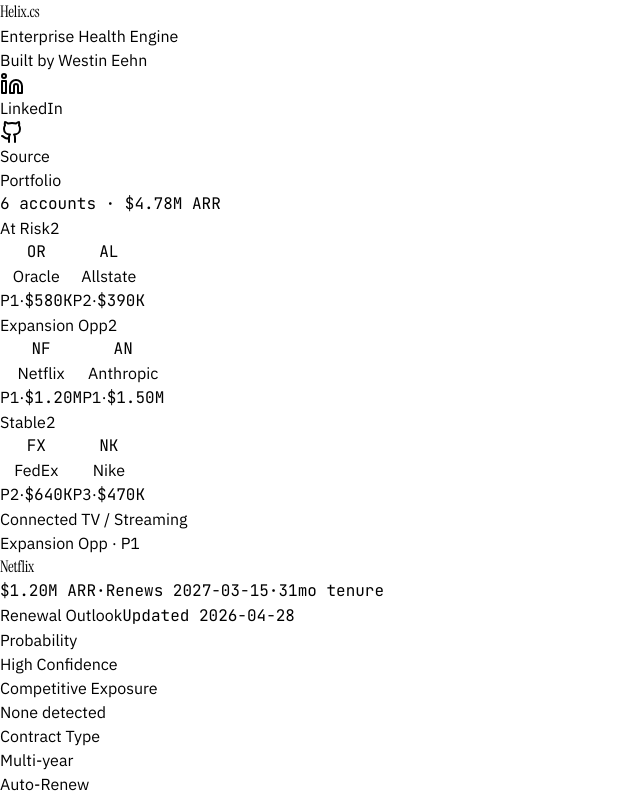
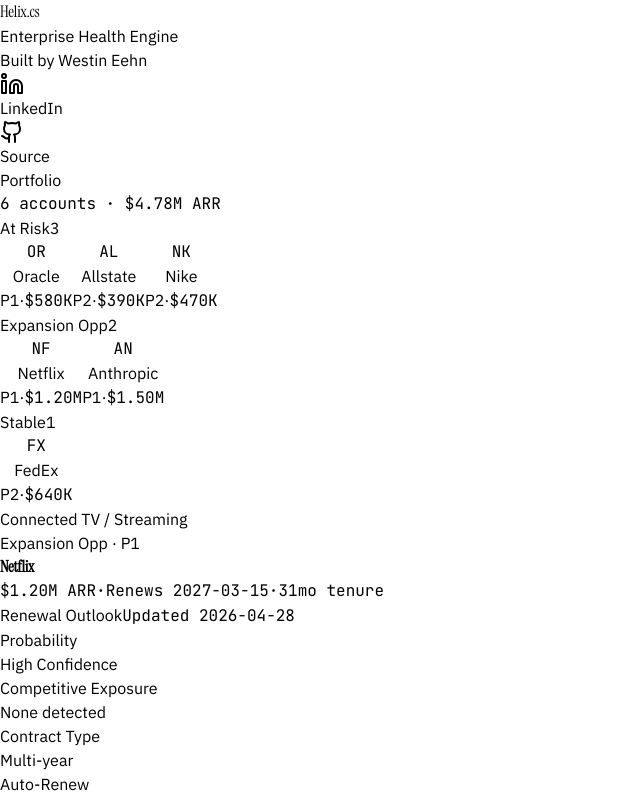
Before and after one commit to westineehn/helix-cx, a React (Vite) app: page / in a window 1280 px wide. Shown: the top 800 px of the page, without its empty margins (0-640 px from the left). Built offline with nearby package versions, Linux system fonts and the light colour scheme.

Commit message:
Update App.jsx

```diff
--- a/src/App.jsx
+++ b/src/App.jsx
@@ -1,9 +1,9 @@
 import { useState, useEffect, useCallback } from "react";
 import { TrendingUp, AlertTriangle, Sparkles, ChevronDown, ChevronRight, MessageSquare, Target, Activity, Users, DollarSign, Calendar, Zap, Loader2, Linkedin, Github, Plus, X, Pencil, Clock, AlertCircle, Lock, RefreshCw, ExternalLink } from "lucide-react";
 
-const STORAGE_ACCOUNTS = 'helix-accounts-v3';
-const STORAGE_ANALYSIS  = 'helix-analysis-v3';
-const STORAGE_NEWS      = 'helix-news-v3';
+const STORAGE_ACCOUNTS = 'helix-accounts-v4';
+const STORAGE_ANALYSIS  = 'helix-analysis-v4';
+const STORAGE_NEWS      = 'helix-news-v4';
 
 // ── Real company accounts ───────────────────────────────────────
 const DEFAULT_ACCOUNTS = [
@@ -86,11 +86,11 @@
     tenureMonths: 28,
     usage: { utilization: 55, change30d: -6, trend: "down" },
     support: { tickets30d: 8, severity: "medium", sentiment: "mixed", csat: 3.7 },
-    engagement: { lastQbr: "2026-02-10", execSponsorStatus: "active", lastTouchDays: 18, qbrAttendance: "consistent" },
+    engagement: { lastQbr: "2026-02-10", execSponsorStatus: "transitioning", lastTouchDays: 28, qbrAttendance: "inconsistent — internal restructuring" },
     expansion: { historyArr: 70000, historyNote: "+$70K in late 2025", signals: "Paused — pending outcome of Win Now restructuring" },
     relationship: { championStable: true, recentChanges: "Champion stable but operating under significant internal pressure from Win Now transformation mandate." },
     external: "Second round of layoffs in 2026 — 1,400 roles cut April 2026. DTC revenue fell 4% while wholesale grew 5%. Win Now restructuring program targeting margin recovery.",
-    renewal: { probability: "medium", contractType: "annual", autoRenew: false, competitiveExposure: "rumored", updatedAt: "2026-04-28" }
+    renewal: { probability: "at-risk", contractType: "annual", autoRenew: false, competitiveExposure: "rumored", updatedAt: "2026-04-29" }
   },
   {
     id: 6,
@@ -131,9 +131,13 @@
   const u=a.usage.utilization, chg=a.usage.change30d, touch=a.engagement.lastTouchDays;
   const sev=a.support.severity, ch=a.relationship.championStable, sp=a.engagement.execSponsorStatus;
   const expArr=Number(a.expansion.historyArr)||0, expSig=a.expansion.signals;
+  const renewalProb=a.renewal?.probability||'medium';
+  const compExposure=a.renewal?.competitiveExposure||'none';
   const atRisk =
     (u<50?3:u<65?1:0)+(chg<-15?3:chg<-5?1:0)+(sev==='high'?3:sev==='medium'?1:0)+
-    (touch>45?3:touch>25?1:0)+(!ch?2:0)+(sp==='disengaged'||sp==='going dark'?2:0);
+    (touch>45?3:touch>25?1:0)+(!ch?2:0)+(sp==='disengaged'||sp==='going dark'?2:0)+
+    (renewalProb==='at-risk'?2:renewalProb==='medium'?1:0)+
+    (compExposure==='active-eval'?2:compExposure==='rumored'?1:0);
   const expansion =
     (expArr>300000?3:expArr>150000?2:expArr>0?1:0)+
     (expSig&&expSig!=='None'&&!expSig.startsWith('None active')?2:0)+
@@ -301,7 +305,7 @@
         <div className={`w-8 h-8 rounded flex items-center justify-center text-xs font-medium flex-shrink-0 ${isSelected?'bg-amber-400/10 text-amber-400 border border-amber-400/30':'bg-zinc-800 text-zinc-400'}`} style={{fontFamily:'JetBrains Mono, monospace'}}>{account.logo||account.name.slice(0,2).toUpperCase()}</div>
         <div className="flex-1 min-w-0">
           <div className="flex items-center gap-1.5 mb-0.5"><span className={`w-1.5 h-1.5 rounded-full flex-shrink-0 ${meta.dotClass}`}></span><p className="text-sm text-zinc-100 truncate">{account.name}</p></div>
-          <div className="flex items-center gap-1.5"><span className={`text-[9px] font-medium ${SUB_COLOR[sub][cat]}`}>{sub}</span><span className="text-zinc-700 text-[9px]">·</span><span className="text-[11px] text-zinc-600" style={{fontFamily:'JetBrains Mono, monospace'}}>{fmtC(account.arr)}</span></div>
+          <div className="flex items-center gap-1.5"><span className={`text-[9px] font-medium ${SUB_COLOR[sub][cat]}`}>{sub}</span><span className="text-zinc-700 text-[9px]">·</span><span className="text-[11px] text-zinc-400" style={{fontFamily:'JetBrains Mono, monospace'}}>{fmtC(account.arr)}</span></div>
         </div>
       </div>
     </button>
@@ -313,9 +317,9 @@
   const accents={zinc:'text-zinc-300',emerald:'text-emerald-400',amber:'text-amber-400',rose:'text-rose-400'};
   return (
     <div className="p-4 bg-zinc-900/40 border border-zinc-800 rounded">
-      <div className="flex items-center gap-2 text-zinc-500 mb-2"><Icon className="w-3.5 h-3.5"/><span className="text-[10px] uppercase tracking-widest">{label}</span></div>
+      <div className="flex items-center gap-2 text-zinc-400 mb-2"><Icon className="w-3.5 h-3.5"/><span className="text-[10px] uppercase tracking-widest">{label}</span></div>
       <p className={`text-sm ${accents[accent]}`} style={{fontFamily:'JetBrains Mono, monospace'}}>{value}</p>
-      {sublabel&&<p className="text-[11px] text-zinc-500 mt-1">{sublabel}</p>}
+      {sublabel&&<p className="text-[11px] text-zinc-400 mt-1">{sublabel}</p>}
     </div>
   );
 };
@@ -530,7 +534,7 @@
           <span className="text-[11px] uppercase tracking-widest text-zinc-600">Enterprise Health Engine</span>
         </div>
         <div className="flex items-center gap-4 text-xs text-zinc-500">
-          <span>Built by Westin Eehn</span>
+          <span className="text-zinc-400">Built by Westin Eehn</span>
           <a href="https://linkedin.com/in/westineehn" target="_blank" rel="noopener noreferrer" className="flex items-center gap-1.5 hover:text-amber-400 transition-colors"><Linkedin className="w-3.5 h-3.5"/> LinkedIn</a>
           <a href="https://github.com/westineehn/helix-cx" target="_blank" rel="noopener noreferrer" className="flex items-center gap-1.5 hover:text-amber-400 transition-colors"><Github className="w-3.5 h-3.5"/> Source</a>
         </div>
@@ -541,7 +545,7 @@
         {/* Sidebar */}
         <aside className="col-span-3 border-r border-zinc-900 flex flex-col">
           <div className="px-4 py-4 border-b border-zinc-900 flex items-center justify-between">
-            <div><p className="text-[10px] uppercase tracking-widest text-zinc-600 mb-1">Portfolio</p><p className="text-sm text-zinc-300" style={{fontFamily:'JetBrains Mono, monospace'}}>{accounts.length} accounts · {fmtTotal(totalArr)} ARR</p></div>
+            <div><p className="text-[10px] uppercase tracking-widest text-zinc-600 mb-1">Portfolio</p><p className="text-sm text-zinc-200" style={{fontFamily:'JetBrains Mono, monospace'}}>{accounts.length} accounts · {fmtTotal(totalArr)} ARR</p></div>
             {editMode&&<button onClick={()=>setShowAddModal(true)} className="flex items-center gap-1 px-2.5 py-1.5 bg-zinc-800 hover:bg-zinc-700 text-zinc-400 hover:text-amber-400 rounded text-[11px] transition-colors"><Plus className="w-3 h-3"/> Add</button>}
           </div>
           <div className="overflow-y-auto flex-1 py-1">
@@ -549,7 +553,7 @@
               const all=Object.values(grouped[c]).flat();
               if(!all.length) return null;
               return (<div key={c}>
-                <div className="px-4 py-2 flex items-center gap-2 border-b border-zinc-900/60"><span className={`text-[10px] uppercase tracking-widest font-medium ${CAT_META[c].headerClass}`}>{CAT_META[c].label}</span><span className="text-[10px] text-zinc-600">{all.length}</span></div>
+                <div className="px-4 py-2 flex items-center gap-2 border-b border-zinc-900/60"><span className={`text-[10px] uppercase tracking-widest font-medium ${CAT_META[c].headerClass}`}>{CAT_META[c].label}</span><span className="text-[10px] text-zinc-500">{all.length}</span></div>
                 {['P1','P2','P3'].map(p=>grouped[c][p]?.map(a=>(<QuickHealth key={a.id} account={a} isSelected={a.id===selectedId} onClick={()=>setSelectedId(a.id)}/>)))}
               </div>);
             })}
@@ -568,7 +572,7 @@
                   <CatBadge cat={cat} sub={sub}/>
                 </div>
                 <div className="flex items-center gap-3">
-                  <h2 className="text-4xl text-zinc-100" style={{fontFamily:'Instrument Serif, serif',letterSpacing:'-0.02em'}}>{account.name}</h2>
+                  <h2 className="text-4xl text-zinc-100" style={{fontFamily:'Instrument Serif, serif',letterSpacing:'-0.02em',fontWeight:700}}>{account.name}</h2>
                   {editMode&&<button onClick={()=>setEditingAccount(account)} className="text-zinc-600 hover:text-amber-400 transition-colors mt-1"><Pencil className="w-3.5 h-3.5"/></button>}
                 </div>
                 <div className="flex items-center gap-4 text-xs text-zinc-500 mt-2 mb-3" style={{fontFamily:'JetBrains Mono, monospace'}}>
@@ -619,12 +623,12 @@
                     </div>
                   );
                 })()}
-                <p className="text-sm text-zinc-400 leading-relaxed border-l-2 border-zinc-800 pl-3 mb-3">{tldr}</p>
+                <p className="text-sm text-zinc-300 leading-relaxed border-l-2 border-zinc-700 pl-3 mb-3">{tldr}</p>
                 {isStale&&<div className="flex items-center gap-2 text-xs text-amber-400/70 mb-3"><AlertCircle className="w-3.5 h-3.5"/><span>Analysis is {staleHours}h old — consider re-running.</span></div>}
                 {analysis?.immediateActions&&(
                   <div className="border border-zinc-800/60 rounded p-3 bg-zinc-900/20">
                     <div className="flex items-center gap-2 mb-2"><Clock className="w-3 h-3 text-zinc-600"/><span className="text-[10px] uppercase tracking-widest text-zinc-600">Action Items · {fmtDate(analysis.analyzedAt)}</span></div>
-                    <ul className="space-y-1">{analysis.immediateActions.map((item,i)=>(<li key={i} className="flex gap-2 text-xs text-zinc-400"><span className="text-amber-400/50 mt-0.5 flex-shrink-0">→</span><span>{item}</span></li>))}</ul>
+                    <ul className="space-y-1">{analysis.immediateActions.map((item,i)=>(<li key={i} className="flex gap-2 text-xs text-zinc-400"><span className="text-amber-400/50 mt-0.5 flex-shrink-0">→</span><span className="text-zinc-300">{item}</span></li>))}</ul>
                   </div>
                 )}
               </div>
@@ -720,7 +724,7 @@
                     <div className="col-span-8 border border-amber-400/30 rounded p-6 bg-amber-400/5">
                       <div className="flex items-center gap-2 mb-3"><Target className="w-4 h-4 text-amber-400"/><span className="text-[11px] uppercase tracking-widest text-amber-400">Next Best Action</span><span className="ml-auto text-[10px] uppercase tracking-widest text-zinc-500" style={{fontFamily:'JetBrains Mono, monospace'}}>{analysis.nextAction.owner} · {analysis.nextAction.timeline}</span></div>
                       <h3 className="text-xl text-zinc-100 mb-3" style={{fontFamily:'Instrument Serif, serif'}}>{analysis.nextAction.headline}</h3>
-                      <p className="text-sm text-zinc-400 leading-relaxed">{analysis.nextAction.rationale}</p>
+                      <p className="text-sm text-zinc-300 leading-relaxed">{analysis.nextAction.rationale}</p>
                     </div>
                   )}
                 </div>
@@ -730,7 +734,7 @@
                     {/* Score reasoning — clearly labeled */}
                     <div className="px-6 py-5 border-b border-zinc-800 bg-zinc-900/30">
                       <p className="text-[10px] uppercase tracking-widest text-zinc-600 mb-2">Score Reasoning</p>
-                      <p className="text-sm text-zinc-300 leading-relaxed">{analysis.scoreReasoning}</p>
+                      <p className="text-sm text-zinc-200 leading-relaxed">{analysis.scoreReasoning}</p>
                     </div>
 
                     {/* Signal breakdown table */}
@@ -759,7 +763,7 @@
                               <div className="flex items-start justify-between mb-1.5 gap-4">
                                 <div className="flex items-start gap-3 min-w-0">
                                   <span className="text-[11px] uppercase tracking-widest text-zinc-500 flex-shrink-0 w-28">{label}</span>
-                                  <span className="text-xs text-zinc-400 leading-relaxed">{s.note}</span>
+                                  <span className="text-xs text-zinc-300 leading-relaxed">{s.note}</span>
                                 </div>
                                 <div className="flex items-center gap-3 flex-shrink-0" style={{fontFamily:'JetBrains Mono, monospace'}}>
                                   <span className="text-[11px] text-zinc-600">{s.weight}%</span>
@@ -775,7 +779,7 @@
                         })}
                       </div>
                       <div className="flex items-center justify-between mt-5 pt-3 border-t border-zinc-800">
-                        <span className="text-[11px] uppercase tracking-widest text-zinc-500">Weighted Total</span>
+                        <span className="text-[11px] uppercase tracking-widest text-zinc-400">Weighted Total</span>
                         <span className="text-lg font-light text-amber-400" style={{fontFamily:'JetBrains Mono, monospace'}}>
                           {Object.values(analysis.signalScores).reduce((sum,s)=>sum+((s.score*s.weight)/100),0).toFixed(1)} → {analysis.healthScore}
                         </span>
@@ -830,7 +834,7 @@
                     </div>
                     <div className="p-6">
                       {!coachMode?(
-                        <ol className="space-y-3">{analysis.qbrTalkingPoints?.map((p,i)=>(<li key={i} className="flex gap-4 text-sm text-zinc-300"><span className="text-amber-400/60" style={{fontFamily:'JetBrains Mono, monospace'}}>0{i+1}</span><span className="leading-relaxed">{p}</span></li>))}</ol>
+                        <ol className="space-y-3">{analysis.qbrTalkingPoints?.map((p,i)=>(<li key={i} className="flex gap-4 text-sm text-zinc-300"><span className="text-amber-400/80" style={{fontFamily:'JetBrains Mono, monospace'}}>0{i+1}</span><span className="leading-relaxed">{p}</span></li>))}</ol>
                       ):(
                         <blockquote className="text-base text-zinc-300 leading-relaxed italic border-l-2 border-amber-400/40 pl-5" style={{fontFamily:'Instrument Serif, serif'}}>"{analysis.coachScript}"</blockquote>
                       )}
@@ -842,7 +846,7 @@
           </>)}
 
           <footer className="mt-12 pt-6 border-t border-zinc-900 flex items-center justify-between text-[11px] text-zinc-600">
-            <span>Powered by Claude · Live news via Serper · {new Date().getFullYear()}</span>
+            <span className="text-zinc-500">Powered by Claude · Live news via Serper · {new Date().getFullYear()}</span>
             <button onClick={()=>editMode?setEditMode(false):setShowPasswordModal(true)} className={`transition-colors hover:text-zinc-400 ${editMode?'text-amber-400/60':'text-zinc-700'}`} style={{fontFamily:'JetBrains Mono, monospace'}} title={editMode?'Exit edit mode':'Edit mode'}>
               {editMode?'v0.6 · edit on':'v0.6'}
             </button>
```
